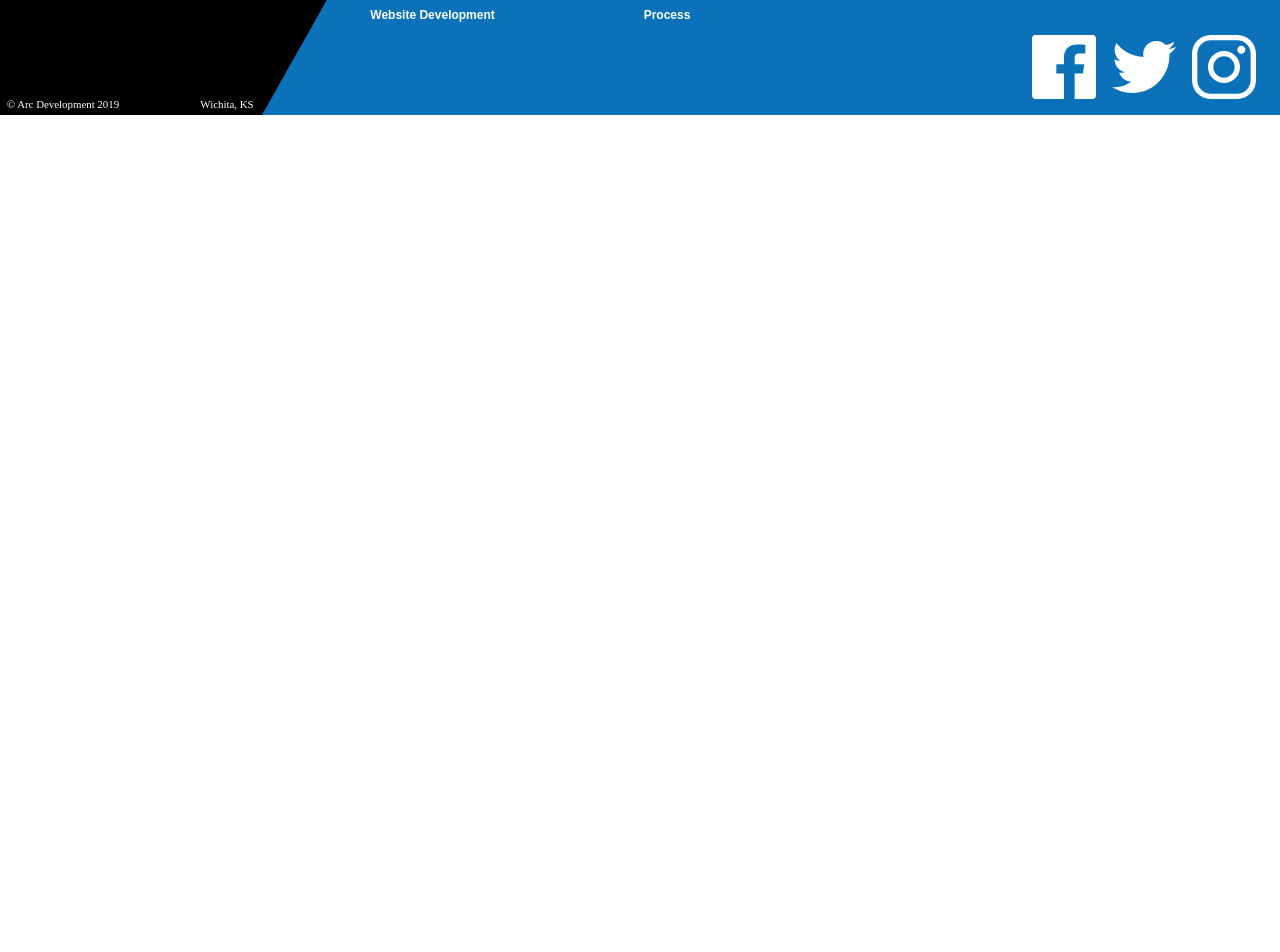
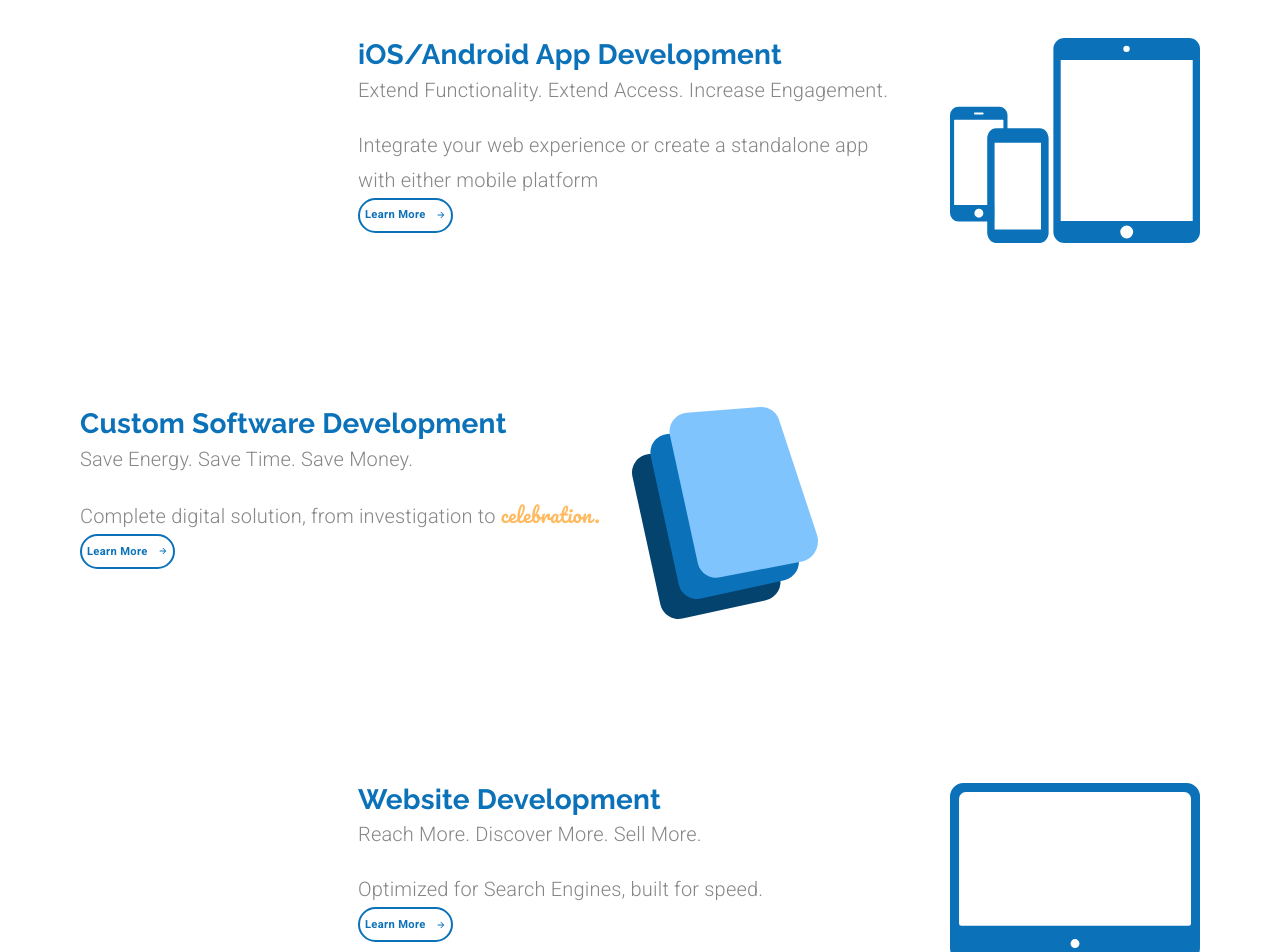
Before and after one commit to ChetanBhogade/arc-development, a React (Create React App) app: page /services in a window 1280 px wide. Shown: the part 260-1212 px from the top of the page. Before the commit the page ends 800 px from the top, so only its background shows below. Built offline with nearby package versions, Linux system fonts and the light colour scheme.

Commit message:
completed services page

```diff
--- a/src/components/App.js
+++ b/src/components/App.js
@@ -2,12 +2,11 @@ import { ThemeProvider } from "@mui/material/styles";
 import { useState } from "react";
 import { BrowserRouter, Route, Routes } from "react-router-dom";
 import LandingPage from "./LandingPage";
+import Services from "./Services";
 import Footer from "./ui/Footer";
 import Header from "./ui/Header";
 import theme from "./ui/Theme";
 
-const Home = () => <div style={{ height: "2000px" }}>Home</div>;
-const Services = () => <div>services</div>;
 const CustomSoftware = () => <div>customSoftware</div>;
 const MobileApp = () => <div>mobileApp</div>;
 const Websites = () => <div>websites</div>;
@@ -39,7 +38,15 @@ function App() {
               />
             }
           />
-          <Route path="/services" element={<Services />} />
+          <Route
+            path="/services"
+            element={
+              <Services
+                setValue={setValue}
+                setSelectedIndex={setSelectedIndex}
+              />
+            }
+          />
           <Route path="/custom-software" element={<CustomSoftware />} />
           <Route path="/mobile-apps" element={<MobileApp />} />
           <Route path="/websites" element={<Websites />} />
--- a/src/components/LandingPage.js
+++ b/src/components/LandingPage.js
@@ -334,6 +334,7 @@ function LandingPage(props) {
         </ServiceContainer>
       </Grid>
       <Grid item>
+        {/* -----Revolution Block----- */}
         <Grid
           style={{ height: "100em", marginTop: "12em" }}
           container
--- /dev/null
+++ b/src/components/Services.js
@@ -0,0 +1,214 @@
+import { Button, Grid, Typography, useMediaQuery } from "@mui/material";
+import { styled, useTheme } from "@mui/system";
+import React from "react";
+import { Link } from "react-router-dom";
+import ButtonArrow from "./ui/ButtonArrow";
+
+import customSoftwareData from "../assets/Custom Software Icon.svg";
+import mobileAppsIcon from "../assets/mobileIcon.svg";
+import websitesIcon from "../assets/websiteIcon.svg";
+
+const ServiceContainer = styled(Grid)(({ theme }) => ({
+  marginTop: "10em",
+  [theme.breakpoints.down("sm")]: {
+    padding: 25,
+  },
+}));
+const IconImg = styled("img")(({ theme }) => ({
+  marginLeft: "2em",
+  [theme.breakpoints.down("sm")]: {
+    marginLeft: 0,
+  },
+}));
+const StyledSubtitle = styled(Typography)(({ theme }) => ({
+  marginBottom: "1em",
+}));
+const LearnButton = styled(Button)(({ theme }) => ({
+  ...theme.typography.learnButton,
+  fontSize: "0.7rem",
+  height: 35,
+  padding: 5,
+  [theme.breakpoints.down("md")]: {
+    marginBottom: "2em",
+  },
+}));
+const SpecialText = styled("span")(({ theme }) => ({
+  fontFamily: "Pacifico",
+  color: theme.palette.common.arcOrange,
+}));
+
+function Services(props) {
+  const theme = useTheme();
+  const matchesMD = useMediaQuery(theme.breakpoints.down("md"));
+
+  const { setValue, setSelectedIndex } = props;
+
+  return (
+    <Grid container direction="column">
+      <Grid
+        item
+        style={{
+          marginLeft: matchesMD ? 0 : "5em",
+          marginTop: matchesMD ? "1em" : "2em",
+        }}
+      >
+        <Typography
+          variant="h2"
+          gutterBottom
+          alignItems={matchesMD ? "center" : undefined}
+        >
+          Services
+        </Typography>
+      </Grid>
+      <Grid item>
+        {/* -----iOS/Android Block----- */}
+        <ServiceContainer
+          justifyContent={matchesMD ? "center" : "flex-end"}
+          container
+          direction="row"
+          style={{ marginTop: matchesMD ? "1em" : "5em" }}
+        >
+          <Grid
+            item
+            style={{
+              textAlign: matchesMD ? "center" : undefined,
+              width: matchesMD ? undefined : "35em",
+            }}
+          >
+            <Typography variant="h4">iOS/Android App Development</Typography>
+            <StyledSubtitle variant="subtitle1">
+              Extend Functionality. Extend Access. Increase Engagement.
+            </StyledSubtitle>
+            <Typography variant="subtitle1">
+              Integrate your web experience or create a standalone app
+              {matchesMD ? null : <br />} with either mobile platform
+            </Typography>
+            <LearnButton
+              component={Link}
+              to="/mobile-apps"
+              onClick={() => {
+                setValue(1);
+                setSelectedIndex(2);
+              }}
+              variant="outlined"
+            >
+              <span style={{ marginRight: 10 }}>Learn More</span>
+              <ButtonArrow
+                width={10}
+                height={10}
+                fill={theme.palette.common.arcBlue}
+              />
+            </LearnButton>
+          </Grid>
+          <Grid
+            item
+            style={{
+              marginRight: matchesMD ? 0 : "5em",
+            }}
+          >
+            <IconImg
+              alt="Mobile phone icon"
+              src={mobileAppsIcon}
+              width="250em"
+            />
+          </Grid>
+        </ServiceContainer>
+      </Grid>
+      <Grid item>
+        {/* -----Custom Software Block----- */}
+        <ServiceContainer
+          justifyContent={matchesMD ? "center" : undefined}
+          container
+          direction="row"
+        >
+          <Grid
+            item
+            style={{
+              marginLeft: matchesMD ? 0 : "5em",
+              textAlign: matchesMD ? "center" : undefined,
+            }}
+          >
+            <Typography variant="h4">Custom Software Development</Typography>
+            <StyledSubtitle variant="subtitle1">
+              Save Energy. Save Time. Save Money.
+            </StyledSubtitle>
+            <Typography variant="subtitle1">
+              Complete digital solution, from investigation to{" "}
+              <SpecialText>celebration.</SpecialText>
+            </Typography>
+            <LearnButton
+              component={Link}
+              to="/custom-software"
+              variant="outlined"
+              onClick={() => {
+                setValue(1);
+                setSelectedIndex(1);
+              }}
+            >
+              <span style={{ marginRight: 10 }}>Learn More</span>
+              <ButtonArrow
+                width={10}
+                height={10}
+                fill={theme.palette.common.arcBlue}
+              />
+            </LearnButton>
+          </Grid>
+          <Grid item>
+            <IconImg alt="Custom software icon" src={customSoftwareData} />
+          </Grid>
+        </ServiceContainer>
+      </Grid>
+      <Grid item>
+        {/* -----Website Block----- */}
+        <ServiceContainer
+          justifyContent={matchesMD ? "center" : "flex-end"}
+          container
+          direction="row"
+          style={{ marginBottom: "10em" }}
+        >
+          <Grid
+            item
+            style={{
+              textAlign: matchesMD ? "center" : undefined,
+              width: matchesMD ? undefined : "35em",
+            }}
+          >
+            <Typography variant="h4">Website Development</Typography>
+            <StyledSubtitle variant="subtitle1">
+              Reach More. Discover More. Sell More.
+            </StyledSubtitle>
+            <Typography variant="subtitle1">
+              Optimized for Search Engines, built for speed.
+            </Typography>
+            <LearnButton
+              component={Link}
+              to="/websites"
+              onClick={() => {
+                setValue(1);
+                setSelectedIndex(3);
+              }}
+              variant="outlined"
+            >
+              <span style={{ marginRight: 10 }}>Learn More</span>
+              <ButtonArrow
+                width={10}
+                height={10}
+                fill={theme.palette.common.arcBlue}
+              />
+            </LearnButton>
+          </Grid>
+          <Grid
+            item
+            style={{
+              marginRight: matchesMD ? 0 : "5em",
+            }}
+          >
+            <IconImg alt="Website icon" src={websitesIcon} width="250em" />
+          </Grid>
+        </ServiceContainer>
+      </Grid>
+    </Grid>
+  );
+}
+
+export default Services;
```
